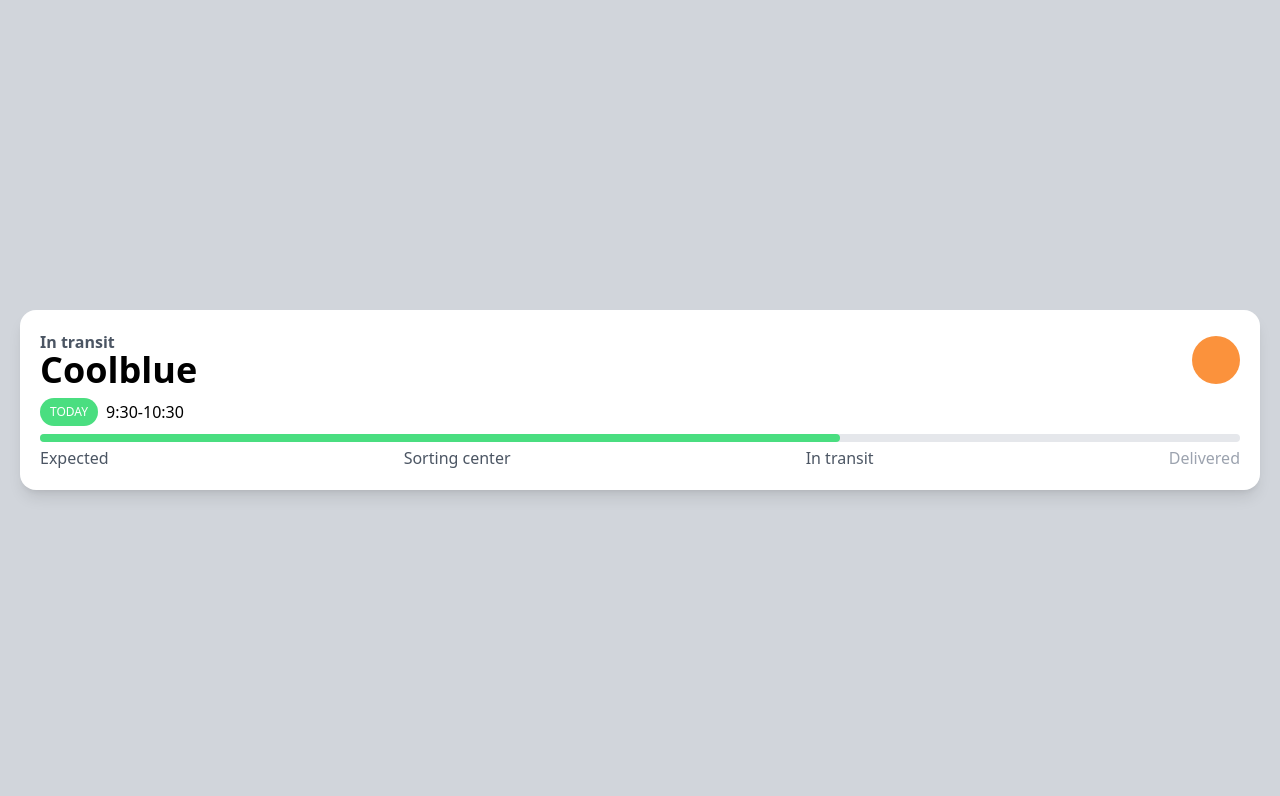
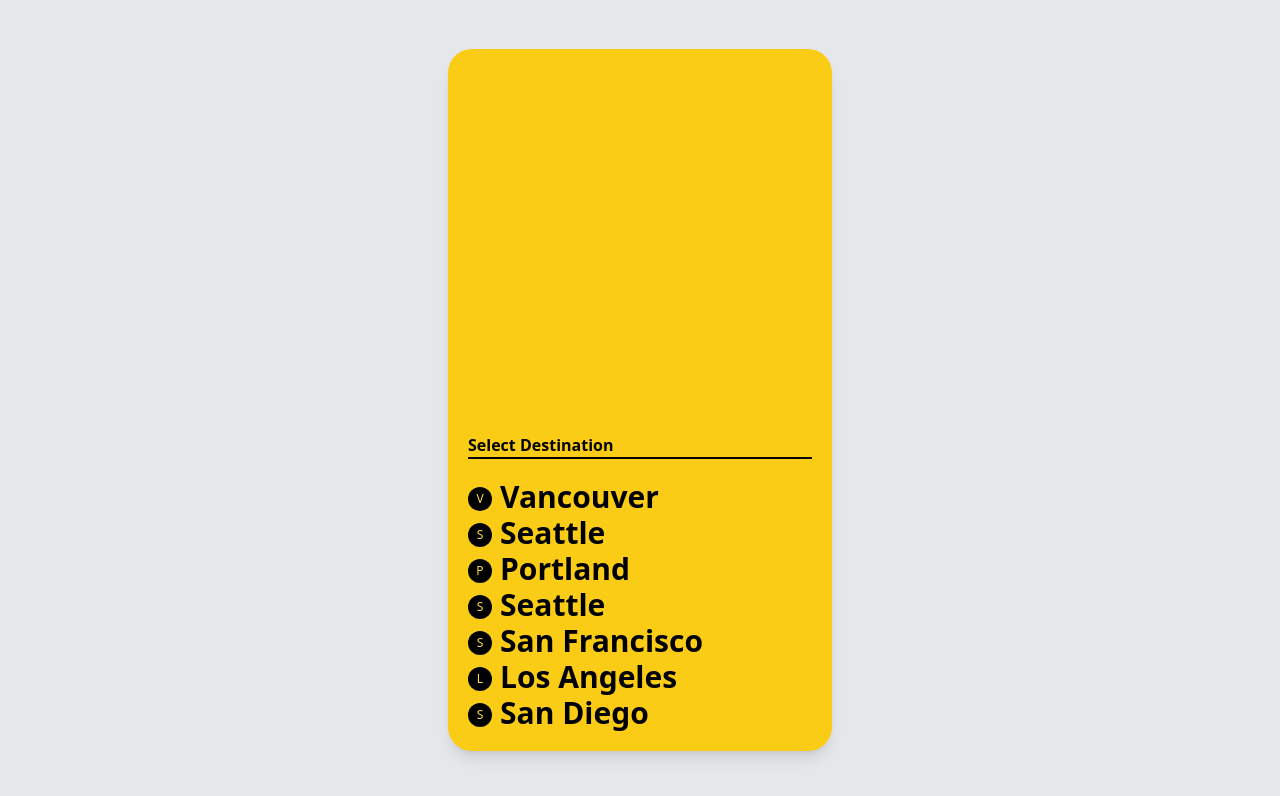
Before and after one commit to govlehdud/carrot-market-reloaded, a Next.js app: page / in a window 1280 px wide. Shown: the top 796 px of the page. Built offline with nearby package versions, Linux system fonts and the light colour scheme.

Commit message:
add #3.9

```diff
--- a/app/page.tsx
+++ b/app/page.tsx
@@ -1,33 +1,37 @@
 export default function Home() {
   return (
-    <main className="bg-gray-300 h-screen flex items-center justify-center p-5">
-      <div className="bg-white shadow-lg p-5 rounded-2xl w-full">
-        <div className="flex justify-between items-center">
-          <div className="flex flex-col">
-            <span className="text-gray-600 font-semibold -mb-1">
-              In transit
-            </span>
-            <span className="text-4xl font-semibold">Coolblue</span>
+    <div className="flex h-screen items-center justify-center bg-gray-200">
+      <div className=" h-5/7 w-96 items-center rounded-3xl bg-yellow-400 pt-96 p-5 shadow-lg">
+        <span className="font-bold">Select Destination</span>
+        <div className="h-0.5 w-full bg-black"></div>
+        <div>
+          <div className="mt-5">
+            {[
+              "Vancouver",
+              "Seattle",
+              "Portland",
+              "Seattle",
+              "San Francisco",
+              "Los Angeles",
+              "San Diego",
+            ].map((place, index) => (
+              <div className="flex group" key={index}>
+                <div
+                  className="mr-2 mt-2 h-6 w-6 flex items-center justify-center rounded-full
+                bg-black text-xs text-yellow-300 text-center group-hover:bg-white"
+                >
+                  {place.slice(0, 1)}
+                </div>
+                <div>
+                  <span className="text-3xl font-bold group-hover:text-white">
+                    {place}
+                  </span>
+                </div>
+              </div>
+            ))}
           </div>
-          <div className="size-12 rounded-full bg-orange-400" />
-        </div>
-        <div className="my-2 flex items-center gap-2">
-          <span className="bg-green-400 text-white uppercase px-2.5 py-1.5 text-xs font-medium rounded-full ">
-            Today
-          </span>
-          <span>9:30-10:30</span>
-        </div>
-        <div className="relative">
-          <div className="bg-gray-200 absolute rounded-full w-full h-2" />
-          <div className="bg-green-400 absolute rounded-full w-2/3 h-2" />
-        </div>
-        <div className="flex justify-between items-center mt-5 text-gray-600">
-          <span>Expected</span>
-          <span>Sorting center</span>
-          <span>In transit</span>
-          <span className="text-gray-400">Delivered</span>
         </div>
       </div>
-    </main>
+    </div>
   );
 }
```
